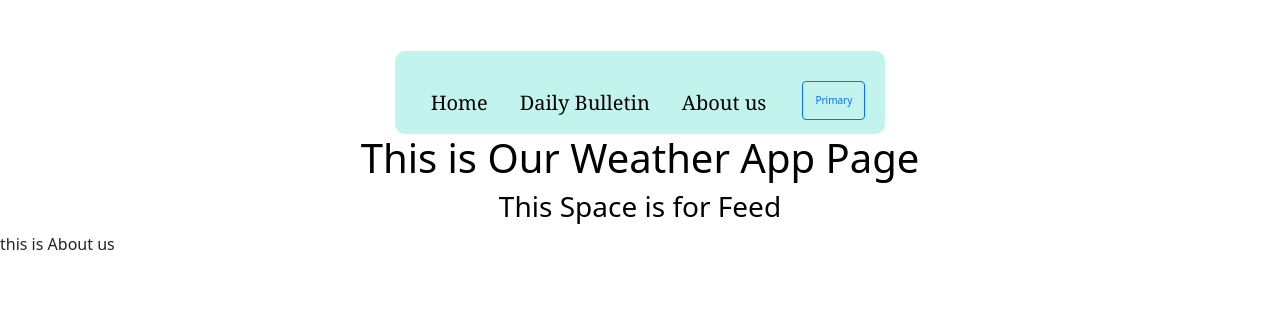
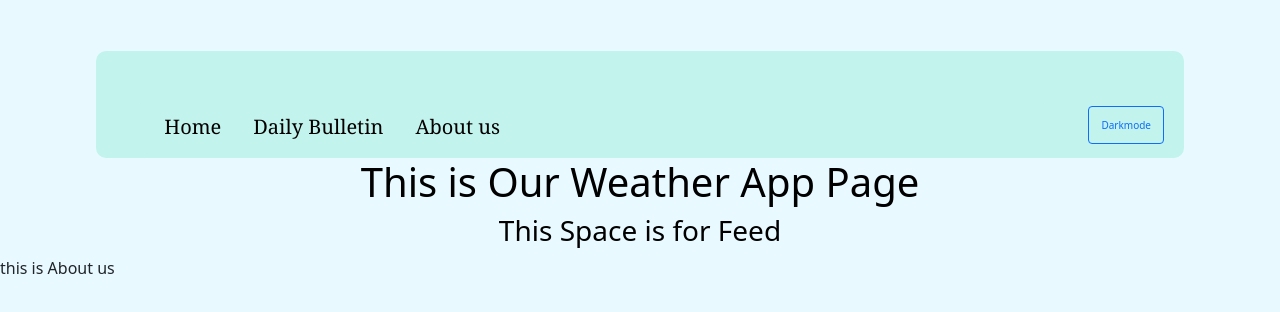
Before and after one commit to tejastamkar/de-weadar, a React (Create React App) app: page / in a window 1280 px wide. Shown: the top 312 px of the page. Built offline with nearby package versions, Linux system fonts and the light colour scheme.

Commit message:
chnaged in index.css

```diff
--- a/src/index.css
+++ b/src/index.css
@@ -13,7 +13,7 @@ code {
 }
 #nav {
   background: #c3f3ed;
-  width: fit-content;
+  width: 85%;
   border-radius: 10px;
   padding: 5px 10px 4px 10px;
   margin: 4% auto 0% auto;
@@ -28,7 +28,7 @@ code {
 }
 #darkmode {
   /* margin: auto 0% auto 25%; */
-  margin: 25px 10px 10px 10px ;
+  margin: 50px 10px 10px 10px ;
   font-size: 10px;
 }
 
--- a/src/index.js
+++ b/src/index.js
@@ -28,7 +28,7 @@ function Main() {
             id="darkmode"
             onClick={() => themeToggler(sTheme.theme, sTheme.setTheme)}
           >
-            Primary
+            Darkmode
           </Button>
         </Nav>
         <App />
--- a/src/themes.js
+++ b/src/themes.js
@@ -6,13 +6,15 @@ export const StyledApp = styled.div`
 `;
 
 export const lightTheme = {
-  body: "#fff",
+  body: "#E8FAFF",
   fontColor: "#000",
+
 };
 
 export const darkTheme = {
   body: "#000",
   fontColor: "#fff",
+
 };
 
 export const GlobalStyles = createGlobalStyle`
```
